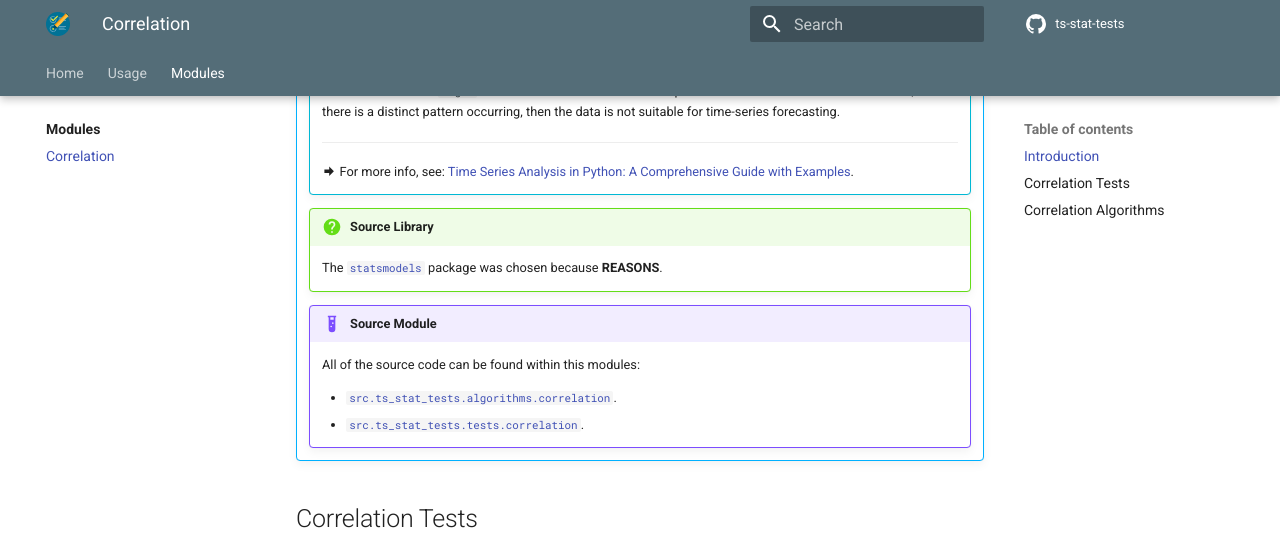
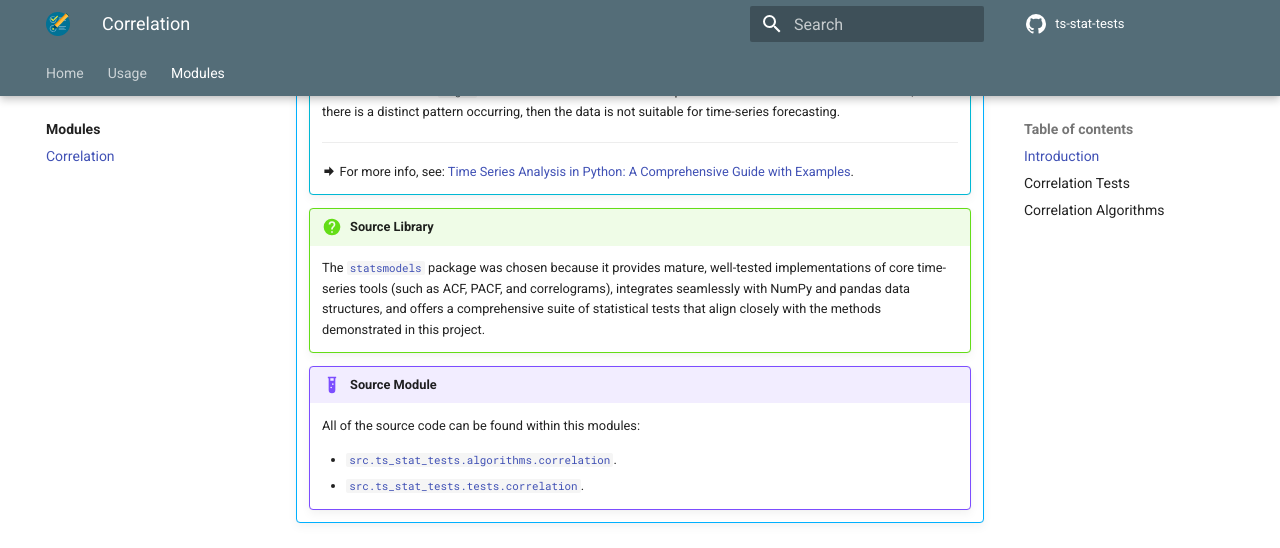
Before and after one commit to data-science-extensions/ts-stat-tests, an MkDocs documentation site: the page built from docs/code/correlation.md, in a window 1280 px wide and 900 px high, scrolled down 1170 px, cut to the strip 0-548 px from the top of the window. Built offline with MkDocs 1.6.1 and Material for MkDocs 9.7.7, drawn with Linux system fonts in a browser that asks for light colours; comment, search, counter and statistics services are not loaded; the version menu is left out.

Commit message:
Fix missing justifications in docs
Co-authored-by: Copilot <175728472+Copilot@users.noreply.github.com>

```diff
--- a/docs/code/correlation.md
+++ b/docs/code/correlation.md
@@ -34,7 +34,7 @@
 
     !!! question "Source Library"
 
-        The [`statsmodels`](https://www.statsmodels.org/) package was chosen because **REASONS**.
+        The [`statsmodels`](https://www.statsmodels.org/) package was chosen because it provides mature, well-tested implementations of core time-series tools (such as ACF, PACF, and correlograms), integrates seamlessly with NumPy and pandas data structures, and offers a comprehensive suite of statistical tests that align closely with the methods demonstrated in this project.
 
     !!! example "Source Module"
 
```
